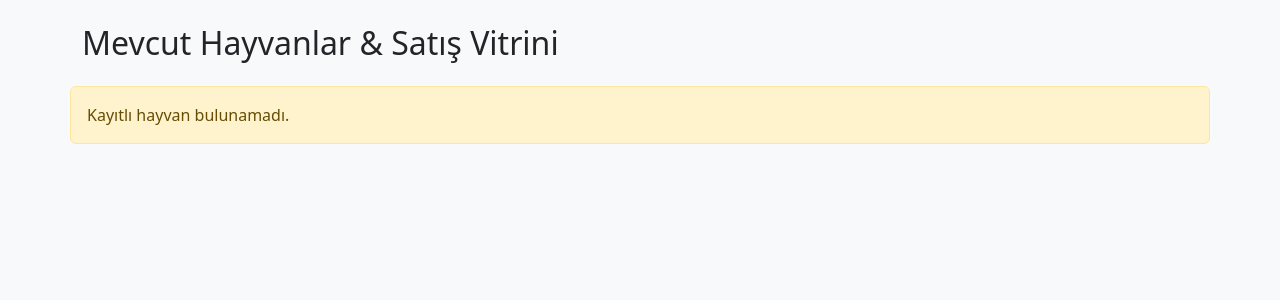
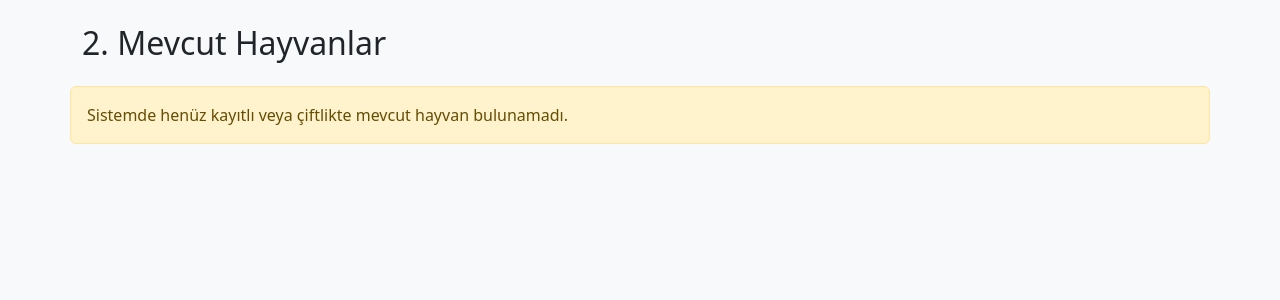
Before and after one commit to Dev1Zfr/PROJE_KLASORU, a Flask app: page / in a window 1280 px wide. Shown: the part 56-356 px from the top of the page. Run offline with Flask 3, Linux system fonts and the light colour scheme; a user stored in the database is signed in; data that the repository does not hold is empty.

Commit message:
Update index.html

```diff
--- a/templates/index.html
+++ b/templates/index.html
@@ -1,7 +1,7 @@
 {% extends 'layout.html' %}
 
 {% block content %}
-<h2 class="mb-4">Mevcut Hayvanlar & Satış Vitrini</h2>
+<h2 class="mb-4">2. Mevcut Hayvanlar</h2>
 <div class="row">
     {% for hayvan in hayvanlar %}
     <div class="col-md-4 mb-4">
@@ -11,11 +11,18 @@
             </div>
             <div class="card-body">
                 <p><strong>Irk:</strong> {{ hayvan.irk }}</p>
-                <p><strong>Fiyat:</strong> {{ hayvan.alis_fiyati }} ₺</p>
+                <p><strong>Alış Fiyatı:</strong> {{ hayvan.alis_fiyati }} ₺</p>
                 <hr>
                 <p><strong>Alış KG:</strong> {{ hayvan.alis_kg }} kg</p>
                 <p class="text-primary fs-5"><strong>Güncel KG:</strong> {{ hayvan.guncel_kg }} kg</p>
                 <p class="text-danger fw-bold">Günlük Artış: +{{ hayvan.gunluk_artis }} kg/gün</p>
+
+                <!-- Kurban Satış / Hisse Hesabı Butonu -->
+                <div class="d-grid mb-2">
+                    <a href="/satis-yap/{{ hayvan.id }}" class="btn btn-warning btn-sm fw-bold">
+                        💰 Satışa Çıkar / Kurban Hesabı
+                    </a>
+                </div>
 
                 <!-- Kilo Geçmişi Butonu -->
                 <div class="d-grid mb-3">
@@ -35,7 +42,7 @@
         </div>
     </div>
     {% else %}
-    <div class="alert alert-warning">Kayıtlı hayvan bulunamadı.</div>
+    <div class="alert alert-warning">Sistemde henüz kayıtlı veya çiftlikte mevcut hayvan bulunamadı.</div>
     {% endfor %}
 </div>
 {% endblock %}
```
